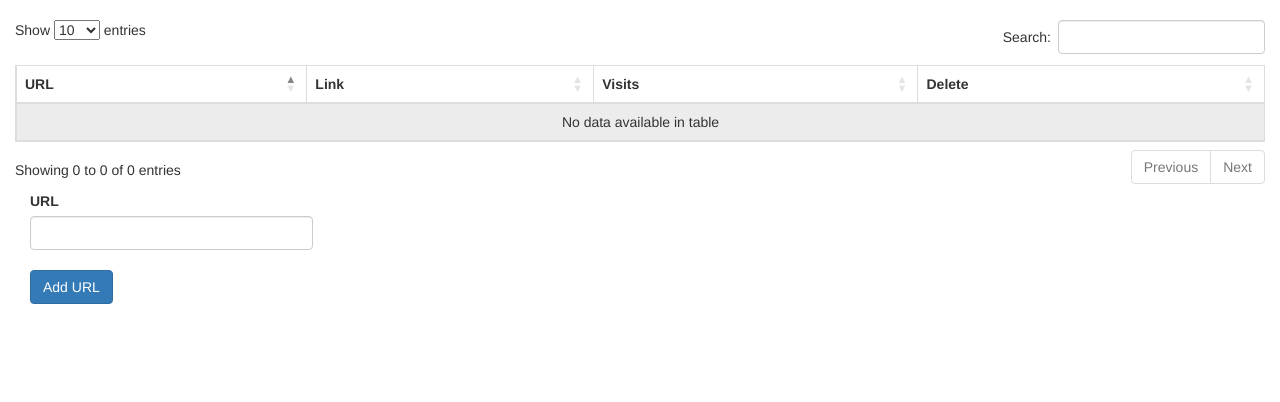
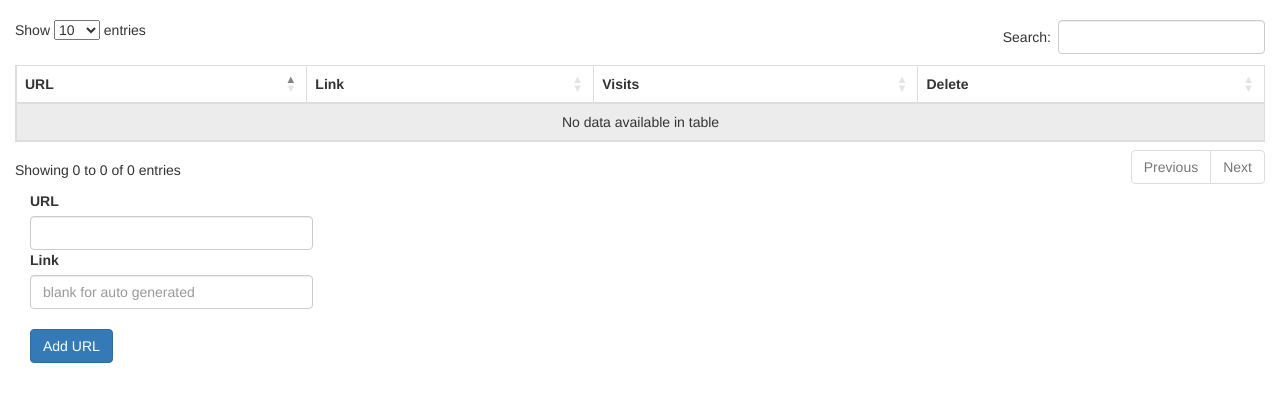
Before and after one commit to railto/URLShortener, a Flask app: page / in a window 1280 px wide. Shown: the part 52-454 px from the top of the page. Run offline with Flask 2, Linux system fonts and the light colour scheme; the visitor is signed in with stand-in values (Sample User, id 1); data that the repository does not hold is empty; some libraries are stand-ins or nearby versions.

Commit message:
Updates to allow setting a custom link
Also updated so that when link is being rendered that it checks to see if the url has http/s or not

```diff
--- a/app.py
+++ b/app.py
@@ -72,7 +72,10 @@ def add_link():
     try:
         form = request.form
         url = form['url']
-        link = link_generator()
+        if len(form['link']) > 0:
+            link = form['link']
+        else:
+            link = link_generator()
         item = Link(link=link, visits='0', url=url, user_id=current_user.id)
         db.session.add(item)
         db.session.commit()
@@ -96,7 +99,11 @@ def route(path):
     url = Link.query.filter_by(link=path).first_or_404()
     url.visits = Link.visits + 1
     db.session.commit()
-    return redirect(url.url, code=302)
+    if "http://" not in url.url and "https://" not in url.url:
+        link = "http://"+url.url
+    else:
+        link = url.url
+    return redirect(link, code=302)
 
 
 @app.errorhandler(404)
--- a/templates/index.html
+++ b/templates/index.html
@@ -31,8 +31,10 @@
     </table>
     <div class="col-md-3">
         <form id='add_link'>
-            <label>URL</label>
+            <label for="url">URL</label>
             <input type="text" id="url" class="form-control">
+            <label for="link">Link</label>
+            <input type="text" id="link" class="form-control" placeholder="blank for auto generated">
             <br />
             <input type="submit" value="Add URL" class="btn btn-primary">
         </form>
@@ -46,15 +48,18 @@
                 type: 'POST',
                 url: '/link',
                 data: {
-                    'url': $('#url').val()
+                    'url': $('#url').val(),
+                    'link': $('#link').val()
                 },
                 success: function(json) {
                     if(json.success) {
                         $('#url').val("");
+                        $('#link').val("");
                         $('#link_added_message').show();
                         $('#links_table').load('/ #links_table');
                     } else {
                         $('#url').val("");
+                        $('#link').val("");
                         $('#link_add_failed_message').show();
                     }
                 }
```
